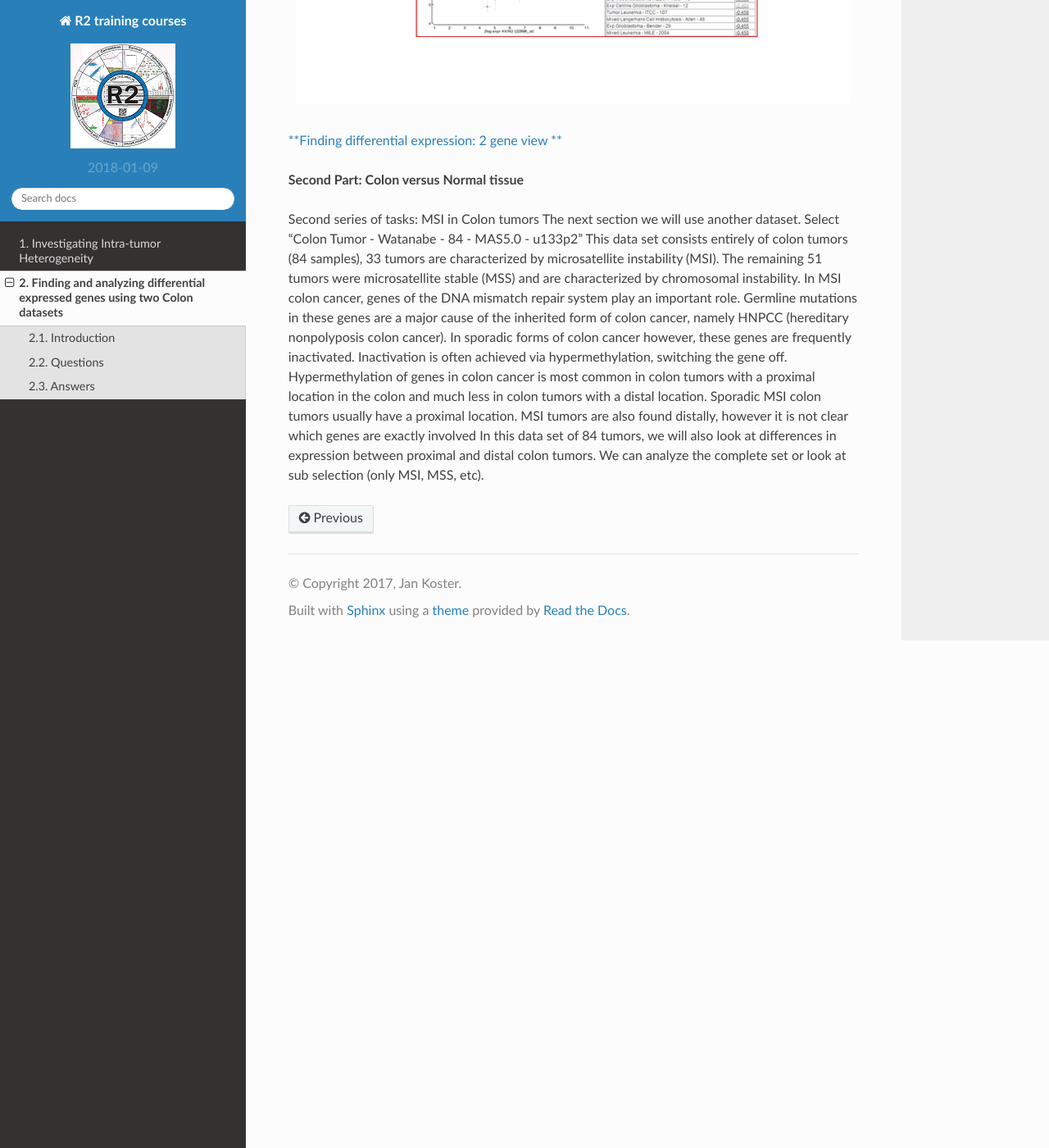
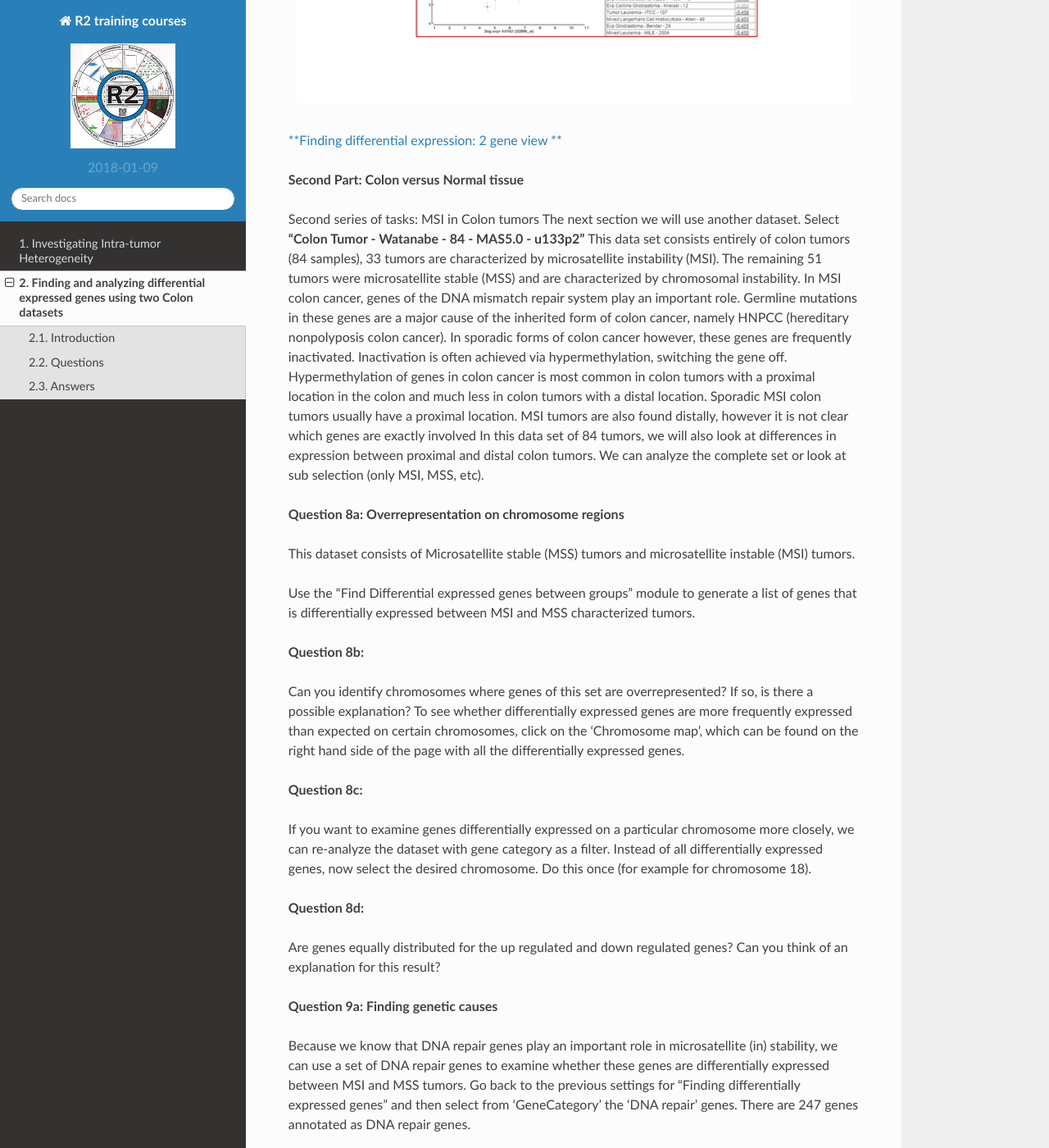
Before and after one commit to antronerds/r2-training-courses, a Sphinx documentation site: the page built from docs/Microarray_analysis_-_Using_Tumor_Colon_datasets.md, in a window 1280 px wide and 1400 px high, scrolled down 13256 px. Shown: the whole window at 82% size. Built offline with Sphinx 7.4.7 and the Read the Docs theme 2.0.0, drawn with Linux system fonts in a browser that asks for light colours; some of the changed text lies outside the part shown.

Commit message:
edit
edit

```diff
--- a/docs/Microarray_analysis_-_Using_Tumor_Colon_datasets.md
+++ b/docs/Microarray_analysis_-_Using_Tumor_Colon_datasets.md
@@ -329,9 +329,47 @@ Question 7c
 **Second Part: Colon versus Normal tissue**
 
 Second series of tasks: MSI in Colon tumors
-The next section we will use another dataset. Select "Colon Tumor - Watanabe - 84 - MAS5.0 - u133p2"
+The next section we will use another dataset. Select **"Colon Tumor - Watanabe - 84 - MAS5.0 - u133p2"**
 This data set consists entirely of colon tumors (84 samples), 33 tumors are characterized by microsatellite instability (MSI). The remaining 51 tumors were microsatellite stable (MSS) and are characterized by chromosomal instability.
 In MSI colon cancer, genes of the DNA mismatch repair system play an important role. Germline mutations in these genes are a major cause of the inherited form of colon cancer, namely HNPCC (hereditary nonpolyposis colon cancer).
 In sporadic forms of colon cancer however, these genes are frequently inactivated. Inactivation is often achieved via hypermethylation, switching the gene off. Hypermethylation of genes in colon cancer is most common in colon tumors with a proximal location in the colon and much less in colon tumors with a distal location.
 Sporadic MSI colon tumors usually have a proximal location. MSI tumors are also found distally, however it is not clear which genes are exactly involved
 In this data set of 84 tumors, we will also look at differences in expression between proximal and distal colon tumors. We can analyze the complete set or look at sub selection (only MSI, MSS, etc).
+
+
+**Question 8a: Overrepresentation on chromosome regions**
+
+
+This dataset consists of Microsatellite stable (MSS) tumors and microsatellite instable (MSI) tumors.
+
+Use the “Find Differential expressed genes between groups” module to generate a list of genes that is differentially expressed between MSI and MSS characterized tumors.
+
+**Question 8b:**
+
+
+Can you identify chromosomes where genes of this set are overrepresented? If so, is there a possible explanation? To see whether differentially expressed genes are more frequently expressed than expected on certain chromosomes, click on the 'Chromosome map', which can be found on the right hand side of the page with all the differentially expressed genes.
+
+**Question 8c:**
+
+If you want to examine genes differentially expressed on a particular chromosome more closely, we can re-analyze the dataset with gene category as a filter. Instead of all differentially expressed genes, now select the desired chromosome. Do this once (for example for chromosome 18).
+
+**Question 8d:**
+
+Are genes equally distributed for the up regulated and down regulated genes? Can you think of an explanation for this result?
+
+**Question 9a: Finding genetic causes**
+
+
+Because we know that DNA repair genes play an important role in microsatellite (in) stability, we can use a set of DNA repair genes to examine whether these genes are differentially expressed between MSI and MSS tumors. Go back to the previous settings for "Finding differentially expressed genes" and then select from 'GeneCategory' the ‘DNA repair’ genes. There are 247 genes annotated as DNA repair genes.
+
+How many of the DNA repair genes have a higher expression in MSI tumors, and how many have a higher expression in MSS tumors?
+
+
+
+
+
+
+
+answers
+
+A list of ~3320 is generated
```
